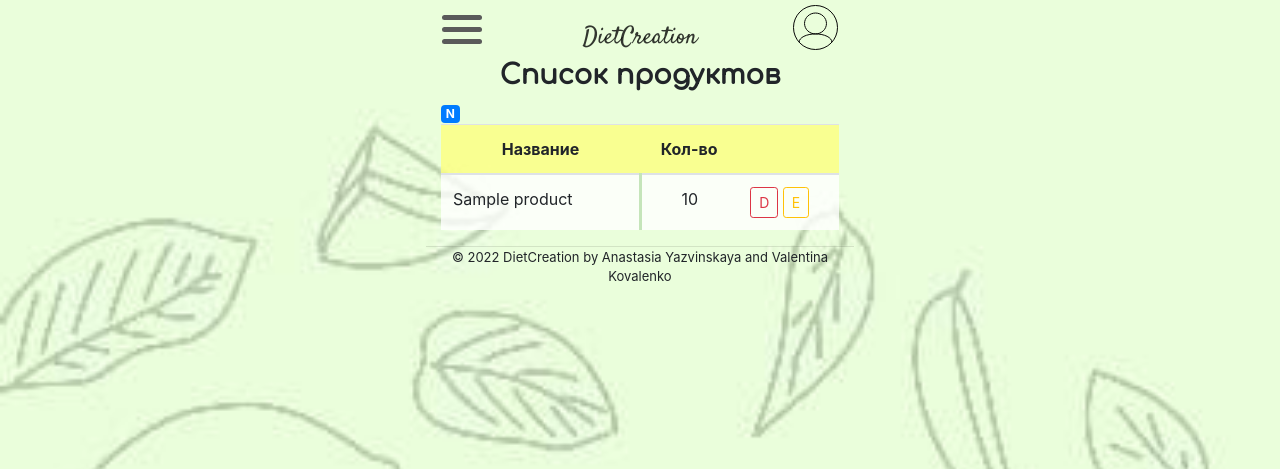
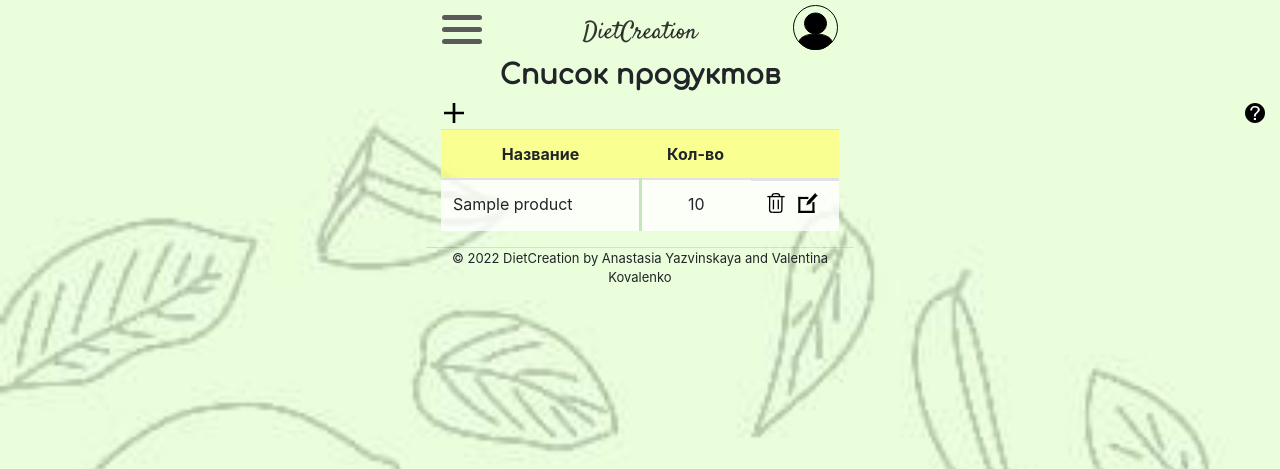
Before and after one commit to AnastasiaYazvinskaya/diet-creation, a Python web app: template app/templates/products.html in a window 1280 px wide. Shown: the top 469 px of the page. Run offline with Jinja, Linux system fonts and the light colour scheme; the template is opened without the code that fills it: most values are stand-ins (such as "Sample title", 1, 10 or a date in 2020); some libraries are stand-ins or nearby versions; some web fonts are replaced.

Commit message:
icons svg added and hint added

```diff
--- a/app/static/css/base_style.css
+++ b/app/static/css/base_style.css
@@ -128,7 +128,7 @@ footer div {
     position: absolute;
     left: 50%;
     transform: translateX(-50%);
-    top: 20px;
+    top: 15px;
 }
 
 h1 {
@@ -139,21 +139,50 @@ h1 {
 }
 
 /* Products */
-.list-icons {
+.container img, .container #delete {
+    width: 20px;
+    height: 20px;
+    margin: 0 2.5px;
+}
+.list-icons, .buttons {
     display: flex;
     flex-direction: row;
+}
+.list-icons {
+    margin-bottom: 5px;
 }
 #search {
     margin: 0 5px;
 }
 #search input {
-    /*display: none;*/
+    display: none;
     width: 50vw;
     border: none;
     border-radius: 5px;
     box-shadow: 0px 0px 5px #414141 inset;
-    height: 19px;
+    height: 22px;
     text-indent: 5px;
+}
+.show-hint {
+    position: absolute;
+    right: 13px;
+}
+.hint {
+    display: none;
+}
+.open-hint {
+    display: block;
+    text-align: center;
+    background-color: rgba(255, 255, 255, 0.8);
+    border-radius: 10px;
+    border: 1px solid rgba(186, 202, 173);
+    margin-bottom: 0;
+    padding: 3px;
+}
+#edit {
+    margin-left: 10px;
+    margin-top: -7.5px;
+    margin-right: -15px;
 }
 thead {
     background-color: rgba(253, 255, 127, 0.8);
--- a/app/templates/base.html
+++ b/app/templates/base.html
@@ -44,7 +44,7 @@
                 <a class="nav-link" href="{{url_for('menus')}}">Меню</a>
                 <a class="nav-link" href="{{url_for('about')}}">О нас</a>
             </div>
-            <a class="navbar-brand" href="#"><img src ="../static/images/login-icon.svg" alt = "LogIn icon"></a>
+            <a class="navbar-brand" href="#"><img src ="../static/images/black-account.svg" alt = "LogIn icon"></a>
         </nav>
         {#
         <nav class="navbar navbar-expand-md navbar-light">
--- a/app/templates/products.html
+++ b/app/templates/products.html
@@ -1,20 +1,36 @@
 {% extends "base.html" %}
+{% block script %}
+    <script>
+        function openHint() {
+            var hint = document.getElementById("hint");
+            //toggle adds a class if it's not there or removes it if it is.
+            hint.classList.toggle("open-hint");
+        }
+    </script>
+{% endblock %}
 {% block name %}<a id="cname" href="{{ url_for('index')}}">DietCreation</a>{% endblock %}
 <!-- Content for displaying list of products -->
 {% block content %}
     <!-- Title -->
     <h1>{% block title %}Список продуктов{% endblock %}</h1>
+    <p id="hint" class="hint">Создайте список продуктов, которыми вы пользуетесь, указав их название и количество в упаковке (кг, г, л, шт и тд).</p>
     <!-- Badge (button) for creating new product -->
     <div class="list-icons">
         <a href="{{url_for('create_p')}}">
-            <span class="badge badge-primary">N</span>
+            {#<span class="badge badge-primary">N</span>#}
+            <img src="../static/images/add.svg" alt="Add new item icon">
         </a>
         {#
         <div id="search">
+            <img src="../static/images/search.svg" alt="Search icon">
             <span type="button" class="badge badge-primary">S</span>
             <input></input>
         </div>
         #}
+        <div class="show-hint">
+            <img id="show-hint" src="../static/images/black-hint.svg" alt="Hint icon"
+                onclick="openHint()">
+        </div>
     </div>
     <!-- Displaying a list of products in a table (col: name, weight, price, shop, actions)-->
     <table class="table">
@@ -35,14 +51,14 @@
                     <td> {{ product['weight'] }} </td>
                     {#<td> {{ product['price'] }} </td>
                     <td> {{ product['shop'] }} </td>#}
-                    <td>
-                        <form action="{{ url_for('delete_p', id=product['id']) }}" method="POST" style="display: inline-block;">
-                            <input type="submit" value="D"
-                                    class="btn btn-outline-danger btn-sm"
+                    <td class="buttons">
+                        <form action="{{ url_for('delete_p', id=product['id']) }}" method="POST">
+                            <input type="image" src="../static/images/trash.svg" value="Delete" id="delete"
                                     onclick="return confirm('Вы уверены, что хотите удалить этот продукт?')">
                         </form>
-                        <a href="{{ url_for('edit_p', id=product['id']) }}" style="display: inline-block;">
-                            <span class="btn btn-outline-warning btn-sm">E</span>
+                        <a href="{{ url_for('edit_p', id=product['id']) }}">
+                            <img id="edit" src="../static/images/edit.svg" alt="Edit icon">
+                            {#<span class="btn btn-outline-warning btn-sm">E</span>#}
                         </a>
                     </td>
                 </tr>
```
Also changed, not shown: app/static/images/add.svg (added), app/static/images/black-account.svg (added), app/static/images/black-hint.svg (added), app/static/images/edit.svg (added), app/static/images/search.svg (added), app/static/images/trash.svg (added).
